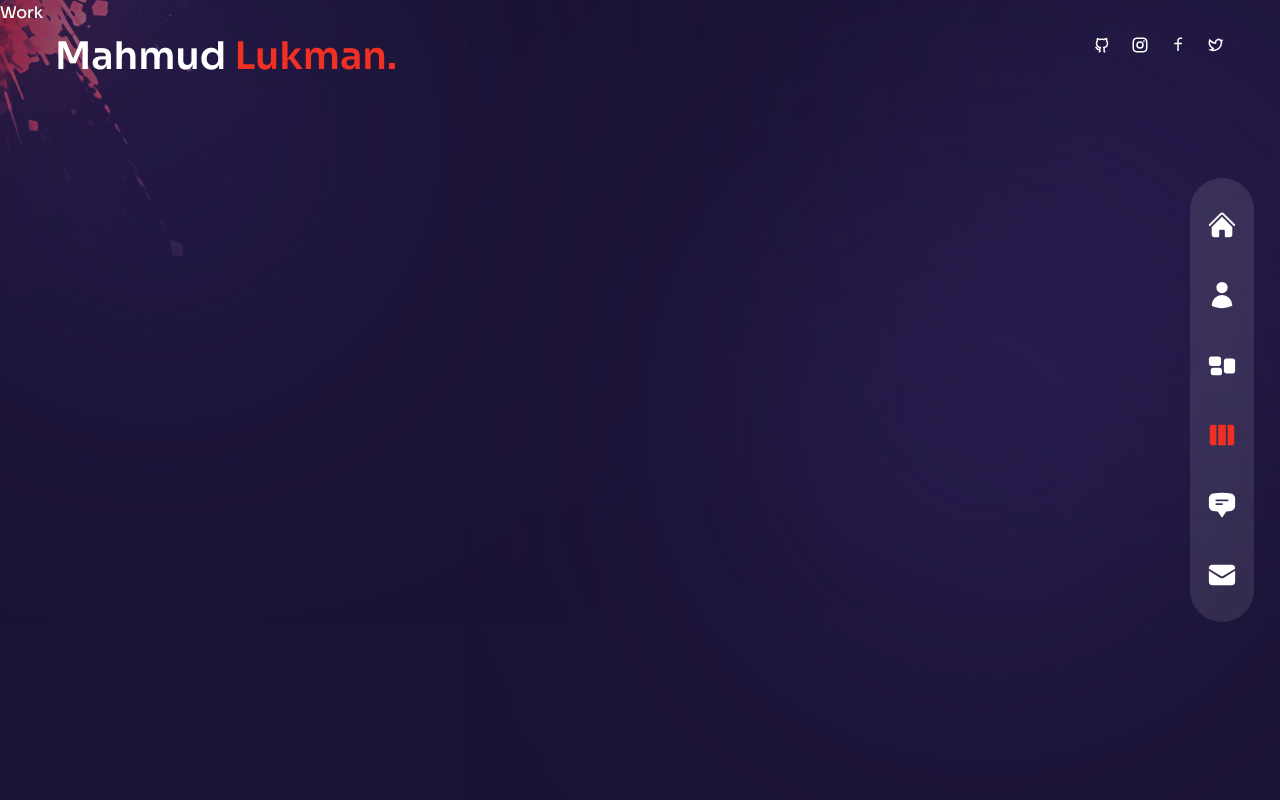
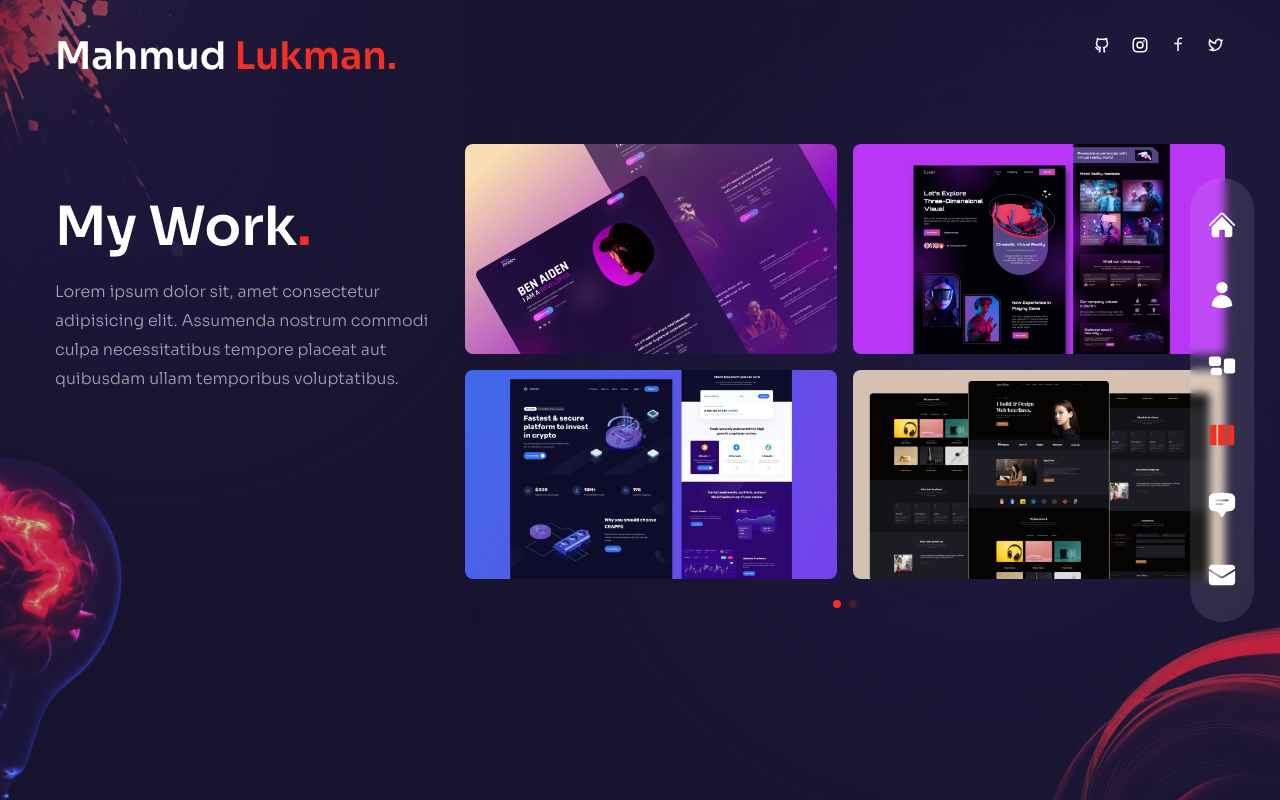
Before and after one commit to mahmudlukman/portfolio, a Next.js app: page /work in a window 1280 px wide. Built offline with nearby package versions, Linux system fonts and the light colour scheme.

Commit message:
work section completed

```diff
--- a/components/WorkSlider.js
+++ b/components/WorkSlider.js
@@ -1,3 +1,15 @@
+// import swiper react components
+import { Swiper, SwiperSlide } from 'swiper/react';
+import { FreeMode, Pagination } from 'swiper';
+
+// import swiper styles
+import 'swiper/css';
+import 'swiper/css/free-mode';
+import 'swiper/css/pagination';
+
+// icons
+import { BsArrowRight } from 'react-icons/bs';
+import Image from 'next/image';
 // data
 const workSlides = {
   slides: [
@@ -45,7 +57,50 @@
 };
 
 const WorkSlider = () => {
-  return <div>Work Slider</div>;
+  return (
+    <Swiper
+      spaceBetween={10}
+      pagination={{
+        clickable: true,
+      }}
+      modules={[Pagination]}
+      className="h-[280px] sm:h-[480px]"
+    >
+      {workSlides.slides.map((slide, index) => {
+        return (
+          <SwiperSlide key={index}>
+            <div className='grid grid-cols-2 grid-rows-2 gap-4 cursor-pointer'>
+              {slide.images.map((image, index) => {
+                return (
+                  <div key={index} className='relative rounded-lg overflow-hidden flex items-center justify-center group'>
+                    <div className='flex items-center justify-center relative overflow-hidden group'>
+                      {/* image */}
+                      <Image src={image.path} alt="" width={500} height={300} />
+                      {/* overlay gradient */}
+                      <div className='absolute inset-0 bg-gradient-to-l from-transparent via-[#e838cc] to-[#4a22bd] opacity-0 group-hover:opacity-80 transition-all duration-700'></div>
+                      {/* title */}
+                      <div className='absolute bottom-0 translate-y-full group-hover:-translate-y-10 group-hover:xl:-translate-y-20 transition-all duration-300'>
+                        <div className='flex items-center gap-x-2 text-[13px] tracking-[0.2em]'>
+                          {/* title part 1 */}
+                          <div className='delay-100'>LIVE</div>
+                          {/* title part 2 */}
+                          <div className='translate-y-[500%] group-hover:translate-y-0 transition-all duration-300 delay-150'>PROJECT</div>
+                          {/* icon */}
+                          <div className='text-xl translate-y-[500%] group-hover:translate-y-0 transition-all duration-300 delay-200'>
+                            <BsArrowRight/>
+                          </div>
+                        </div>
+                      </div>
+                    </div>
+                  </div>
+                );
+              })}
+            </div>
+          </SwiperSlide>
+        );
+      })}
+    </Swiper>
+  );
 };
 
 export default WorkSlider;
--- a/pages/services/index.jsx
+++ b/pages/services/index.jsx
@@ -1,5 +1,5 @@
 // components
-import ServiceSider from '../../components/ServiceSlider';
+import ServiceSlider from '../../components/ServiceSlider';
 import Bulb from '../../components/Bulb';
 import Circles from '../../components/Circles';
 
@@ -44,7 +44,7 @@
             className="w-full xl:max-w-[65%]"
           >
             {/* text */}
-            <ServiceSider />
+            <ServiceSlider />
           </motion.div>
         </div>
       </div>
--- a/pages/work/index.jsx
+++ b/pages/work/index.jsx
@@ -1,5 +1,56 @@
+// components
+import WorkSlider from '../../components/WorkSlider';
+import Bulb from '../../components/Bulb';
+import Circles from '../../components/Circles';
+
+// framer motion
+import { motion } from 'framer-motion';
+import { fadeIn } from '../../variants';
+
 const Work = () => {
-  return <div>Work</div>;
+  return (
+    <div className="h-full bg-primary/30 py-36">
+      <Circles />
+      <div className="container mx-auto">
+        <div className="flex flex-col xl:flex-row gap-x-8">
+          {/* text */}
+          <div className="text-center flex xl:w-[30vw] flex-col lg:text-left mb-4 xl:mb-0">
+            <motion.h2
+              variants={fadeIn('up', 0.2)}
+              initial="hidden"
+              animate="show"
+              exit="hidden"
+              className="h2 xl:mt-12"
+            >
+              My Work<span className="text-accent">.</span>
+            </motion.h2>
+            <motion.p
+              variants={fadeIn('up', 0.4)}
+              initial="hidden"
+              animate="show"
+              exit="hidden"
+              className="mb-4 max-w-[400px] mx-auto lg:mx-0"
+            >
+              Lorem ipsum dolor sit, amet consectetur adipisicing elit.
+              Assumenda nostrum commodi culpa necessitatibus tempore placeat aut
+              quibusdam ullam temporibus voluptatibus.
+            </motion.p>
+          </div>
+          <motion.div
+            variants={fadeIn('down', 0.6)}
+            initial='hidden'
+            animate='show'
+            exit='hidden'
+            className="w-full xl:max-w-[65%]"
+          >
+            {/* text */}
+            <WorkSlider />
+          </motion.div>
+        </div>
+      </div>
+      <Bulb />
+    </div>
+  );
 };
 
 export default Work;
```
